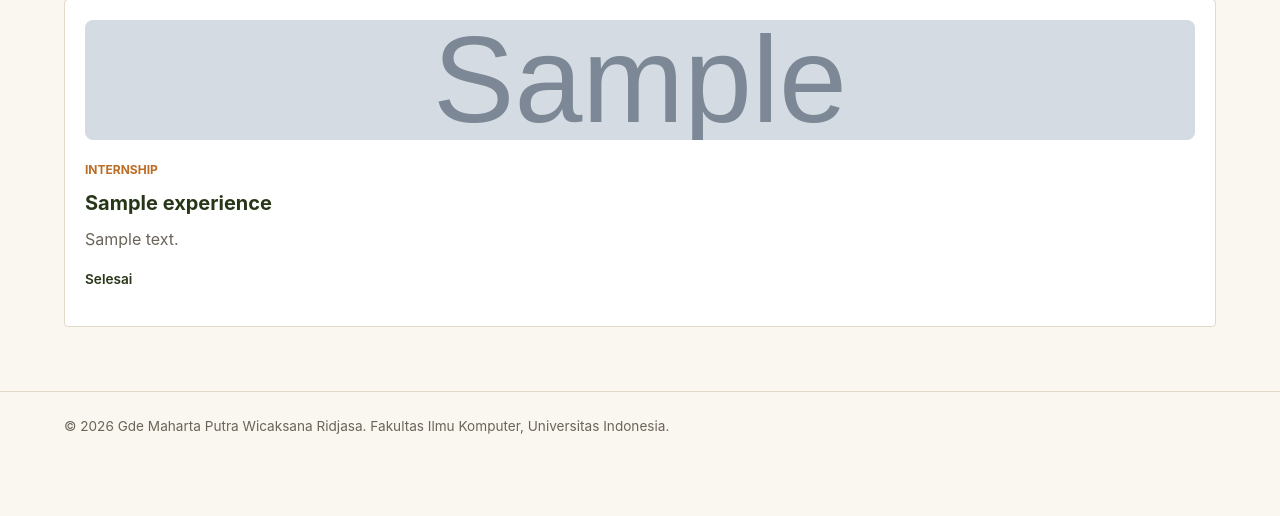
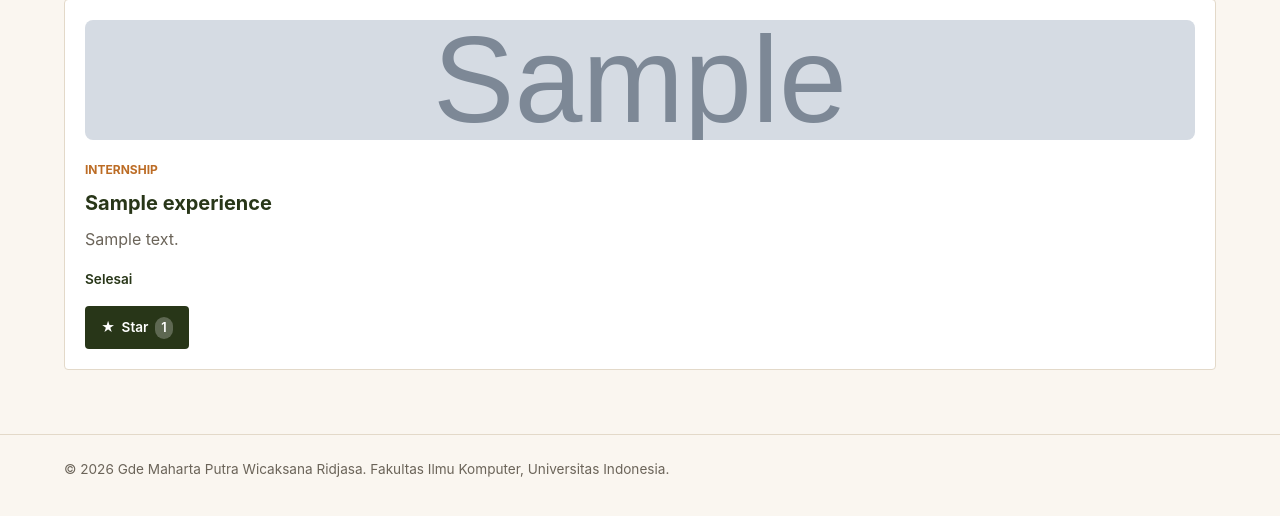
Before and after one commit to gdemahartaputra-hash/myportofolio, a Django app: page /experience/ in a window 1280 px wide. Shown: the part 213-729 px from the top of the page. Run offline with Django 5.2, Linux system fonts and the light colour scheme; tables that the repository leaves empty hold one stand-in row (values such as "Sample post"); grey boxes marked "Sample" are stand-in pictures; some web fonts are replaced.

Commit message:
Manajemen Hak Akses & Peran serta Fitur Interaktif Pemberian Star untuk Experience

```diff
--- a/main/models.py
+++ b/main/models.py
@@ -21,6 +21,10 @@ class Experience(models.Model):
     thumbnail = models.URLField(blank=True, null=True)
     started_at = models.DateTimeField(auto_now_add=True)
     ended_at = models.DateTimeField(blank=True, null=True)
+    starred_by = models.ManyToManyField(
+        User, related_name="starred_experiences", blank=True
+    )
+
     def __str__(self):
         return self.title
 
--- a/main/urls.py
+++ b/main/urls.py
@@ -2,11 +2,10 @@ from django.urls import path
 
 from main.views import (
     show_main, show_experience, show_education, show_projects,
-    create_project, update_project, get_projects_json, delete_project,
-    create_experience, update_experience, delete_experience, get_experience_json,
+    create_project, update_project, get_projects_json, delete_project, toggle_star,
+    create_experience, update_experience, delete_experience, get_experience_json, toggle_star_experience,
     create_education, update_education, delete_education, get_education_json,
     register, login_user, logout_user,
-    toggle_star,
 )
 
 app_name = "main"
@@ -20,6 +19,12 @@ urlpatterns = [
     path("experience/<uuid:experience_id>/delete/", delete_experience, name="delete_experience"),
     path("api/experience/", get_experience_json, name="get_experience_json"),
 
+    path(
+        "experience/<uuid:experience_id>/star/",
+        toggle_star_experience,
+        name="toggle_star_experience",
+    ),
+
     path("education/", show_education, name="show_education"),
     path("education/add/", create_education, name="create_education"),
     path("education/<uuid:education_id>/update/", update_education, name="update_education"),
@@ -32,13 +37,13 @@ urlpatterns = [
     path("api/projects/", get_projects_json, name="get_projects_json"),
     path("projects/<uuid:project_id>/delete/", delete_project, name="delete_project"),
 
-    path("register/", register, name="register"),
-    path("login/", login_user, name="login"),
-    path("logout/", logout_user, name="logout"),
-
     path(
         "projects/<uuid:project_id>/star/",
         toggle_star,
         name="toggle_star",
     ),
+
+    path("register/", register, name="register"),
+    path("login/", login_user, name="login"),
+    path("logout/", logout_user, name="logout"),
 ]
--- a/main/views.py
+++ b/main/views.py
@@ -107,6 +107,18 @@ def delete_experience(request, experience_id):
         experience.delete()
         messages.success(request, "Pengalaman berhasil dihapus!")
         return redirect("main:show_experience")
+
+    return redirect("main:show_experience")
+
+@login_required(login_url="/login/")
+def toggle_star_experience(request, experience_id):
+    experience = get_object_or_404(Experience, pk=experience_id)
+
+    if request.method == "POST":
+        if request.user in experience.starred_by.all():
+            experience.starred_by.remove(request.user)
+        else:
+            experience.starred_by.add(request.user)
 
     return redirect("main:show_experience")
 
--- /dev/null
+++ b/templates/components/experience_star.html
@@ -0,0 +1,10 @@
+<form method="post" action="{% url 'main:toggle_star_experience' experience.id %}" class="star-form">
+    {% csrf_token %}
+    <button type="submit"
+            class="button button-star{% if user in experience.starred_by.all %} is-starred{% endif %}"
+            title="{% if experience.starred_by.all %}Dibintangi oleh {{ experience.starred_by.all|join:', ' }}{% else %}Jadilah yang pertama memberi star{% endif %}">
+        <span aria-hidden="true">★</span>
+        {% if user in experience.starred_by.all %}Unstar{% else %}Star{% endif %}
+        <span class="star-count">{{ experience.starred_by.count }}</span>
+    </button>
+</form>
--- a/templates/experience.html
+++ b/templates/experience.html
@@ -31,6 +31,7 @@
                                 {% endif %}
                                 <div class="project-card-actions">
                                     <div class="project-actions">
+                                        {% include "components/experience_star.html" with experience=experience %}
                                         {% if user.is_superuser or is_editor %}
                                             <a href="{% url 'main:update_experience' experience.id %}" class="button">Edit</a>
                                         {% endif %}
```
Also changed, not shown: main/migrations/0005_experience_starred_by.py (added).
